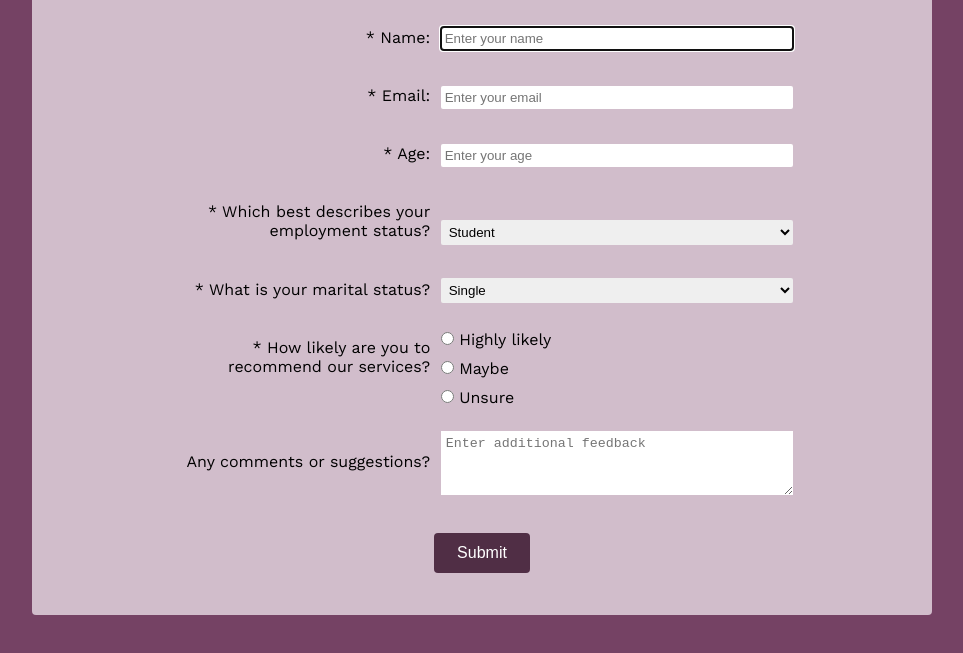
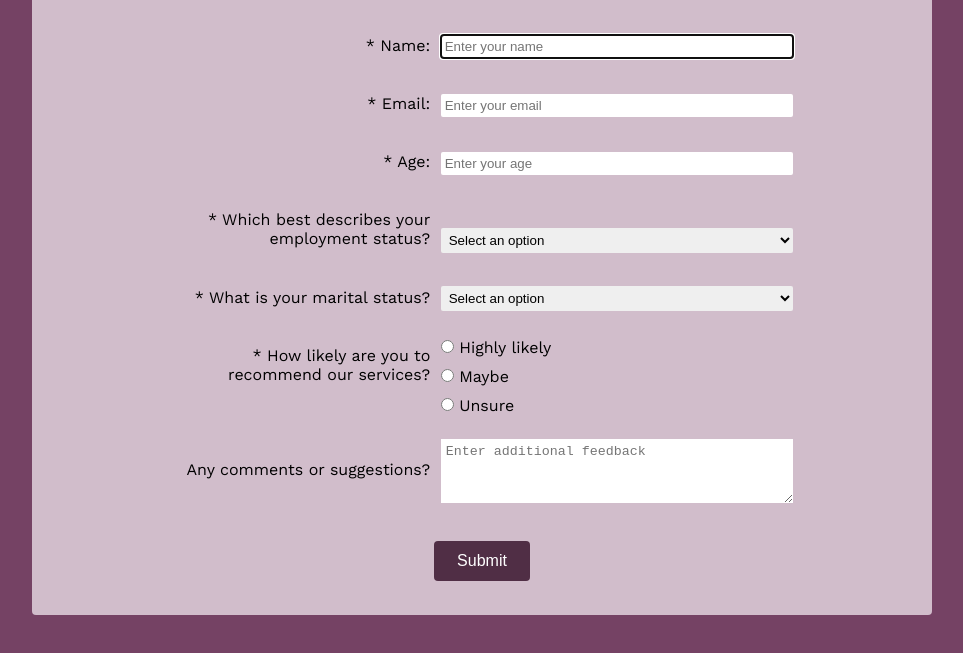
Before and after one commit to nataliecardot/survey-form, a plain HTML site: page index.html in a window 1280 px wide. Shown: the part 145-798 px from the top of the page, without its empty margins (158-1121 px from the left). Drawn offline with nearby package versions, Linux system fonts and the light colour scheme.

Commit message:
Minor styling improvements

```diff
--- a/index.html
+++ b/index.html
@@ -39,7 +39,7 @@
       <div class="form-item">
         <label for="current-pos" class="form-left">* Which best describes your employment status?</label>
         <select id="current-pos" class="dropdown form-right" required>
-          <option disabled>Select an option</option>
+          <option disabled selected="true">Select an option</option>
           <!-- value attribute indicates what is sent to the server -->
           <option value="student">Student</option>
           <option value="full-time">Employed full-time</option>
@@ -52,7 +52,7 @@
       <div class="form-item">
         <label for="marital-status" class="form-left">* What is your marital status?</label>
         <select id="marital-status" class="dropdown form-right" required>
-          <option disabled>Select an option</option>
+          <option disabled selected="true">Select an option</option>
           <option value="single">Single</option>
           <option value="married">Married</option>
           <option value="partnership">In a domestic partnership</option>
--- a/styles.css
+++ b/styles.css
@@ -11,7 +11,7 @@ body {
 
 .container {
   background-color: #d1bdcb;
-  margin: 1em auto;
+  margin: 2rem auto;
   border-radius: 4px;
   width: 75%;
   max-width: 900px;
@@ -31,7 +31,7 @@ body {
 
 .description {
   text-align: center;
-  margin-bottom: 2rem;
+  margin-bottom: 1.5rem;
 }
 
 form {
@@ -89,7 +89,7 @@ button {
   font-size: 1em;
   height: 40px;
   width: 96px;
-  margin: 1.2rem 0 2rem 0;
+  margin: 1.2rem 0 1.5rem 0;
   border: none;
 }
 
```
